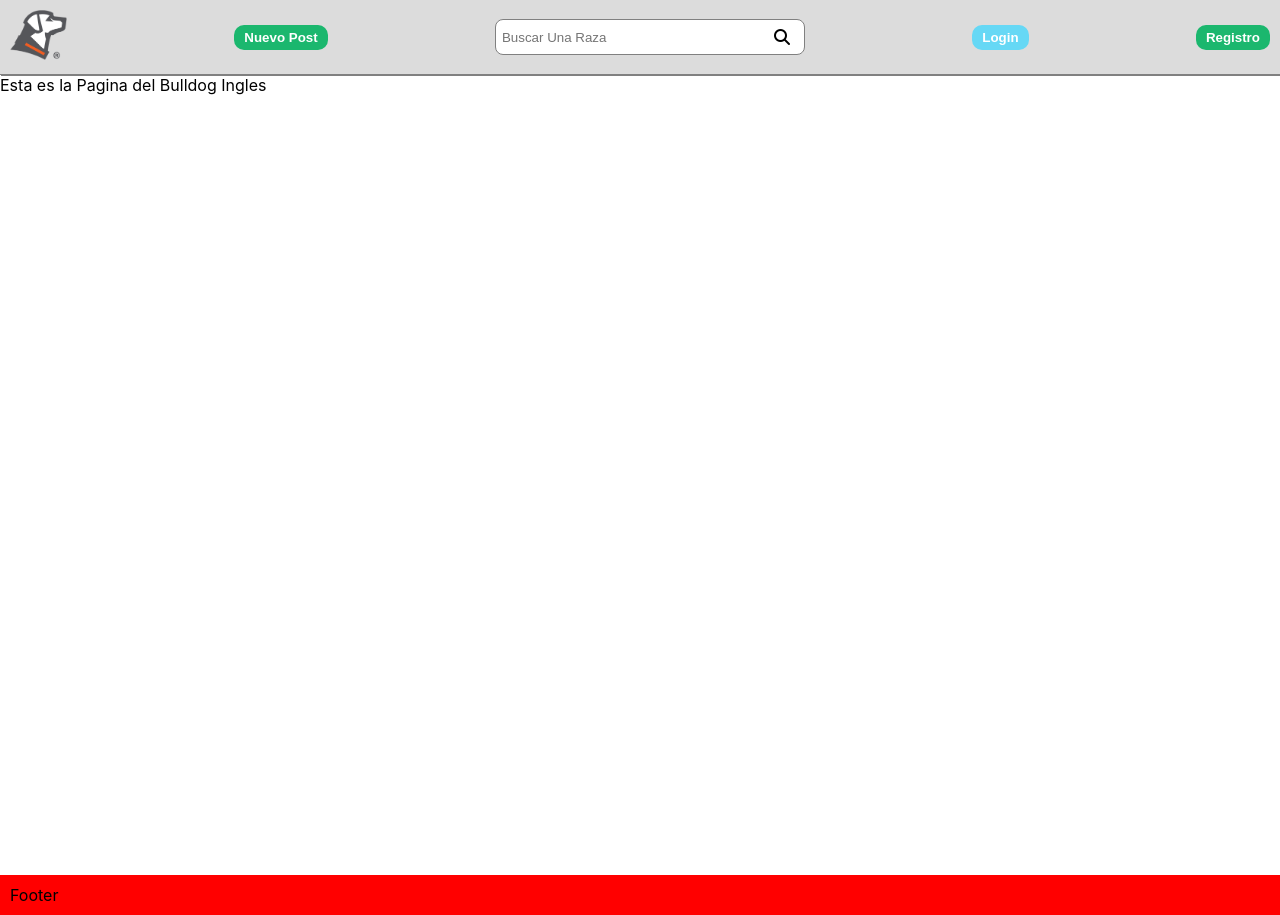
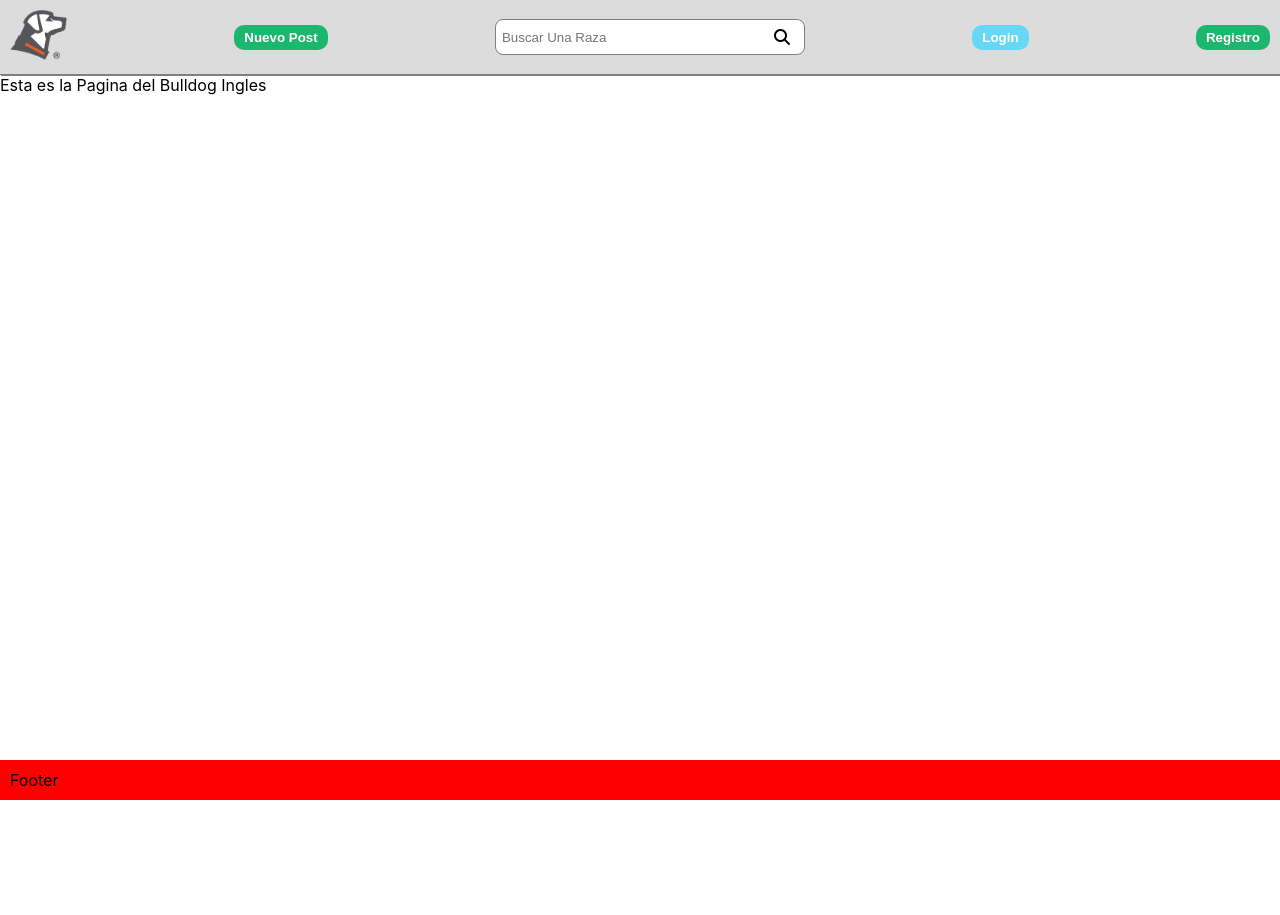
Before and after one commit to Mauricio-Projects/Razas-Perros, a React (Create React App) app: page /bulldogIngles in a window 1280 px wide. After the commit the page ends 800 px from the top, so only its background shows below. Built offline with nearby package versions, Linux system fonts and the light colour scheme.

Commit message:
ajustes de link y route

```diff
--- a/src/styles/Styles.css
+++ b/src/styles/Styles.css
@@ -93,6 +93,7 @@ justify-content: space-between;
 
 .mainContainer > main {
   height: 100%;
+  overflow-y: scroll;
 }
 
 .mainContainer > footer {
@@ -102,6 +103,7 @@ justify-content: space-between;
 
 .breedCardContainer {
   display: flex;
+  flex-wrap: wrap;
 }
 
 .breedCard{
```
